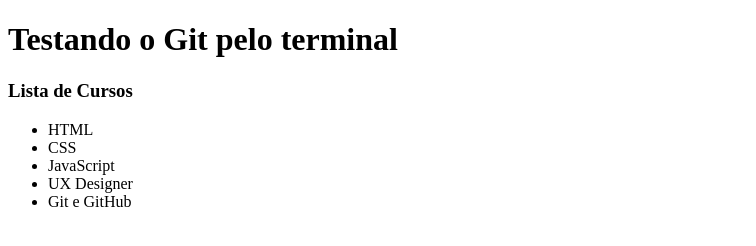
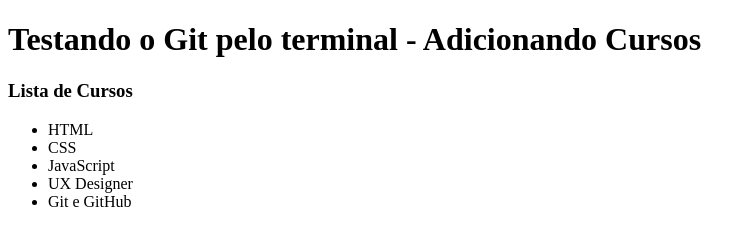
Before and after one commit to HelenoSalgado/git-e-github-alura, a plain HTML site: page index.html in a window 1280 px wide. Shown: the whole page, without its empty margins (0-756 px from the left). Drawn offline with Linux system fonts and the light colour scheme.

Commit message:
Adicionando Cursos

```diff
--- a/index.html
+++ b/index.html
@@ -7,7 +7,7 @@
     <title>TESTE GIT</title>
 </head>
 <body>
-    <h1>Testando o Git pelo terminal</h1>
+    <h1>Testando o Git pelo terminal - Adicionando Cursos</h1>
     <h3>Lista de Cursos</h3>
     <ul>
         <li>HTML</li>
```
